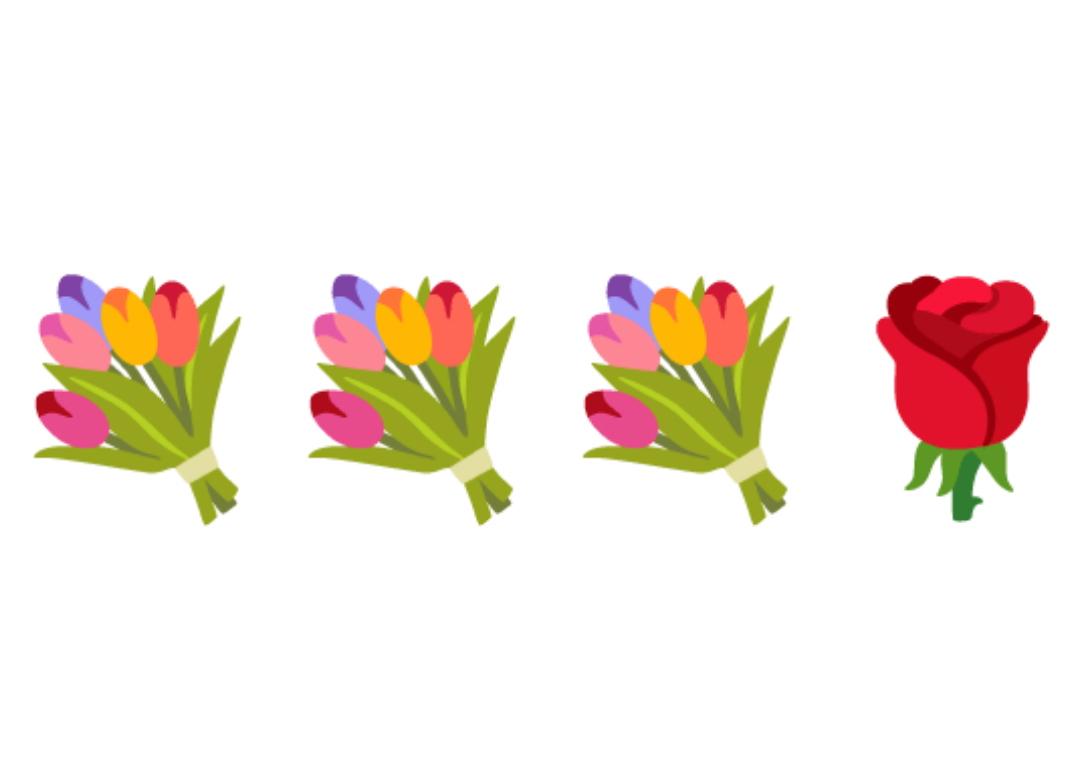
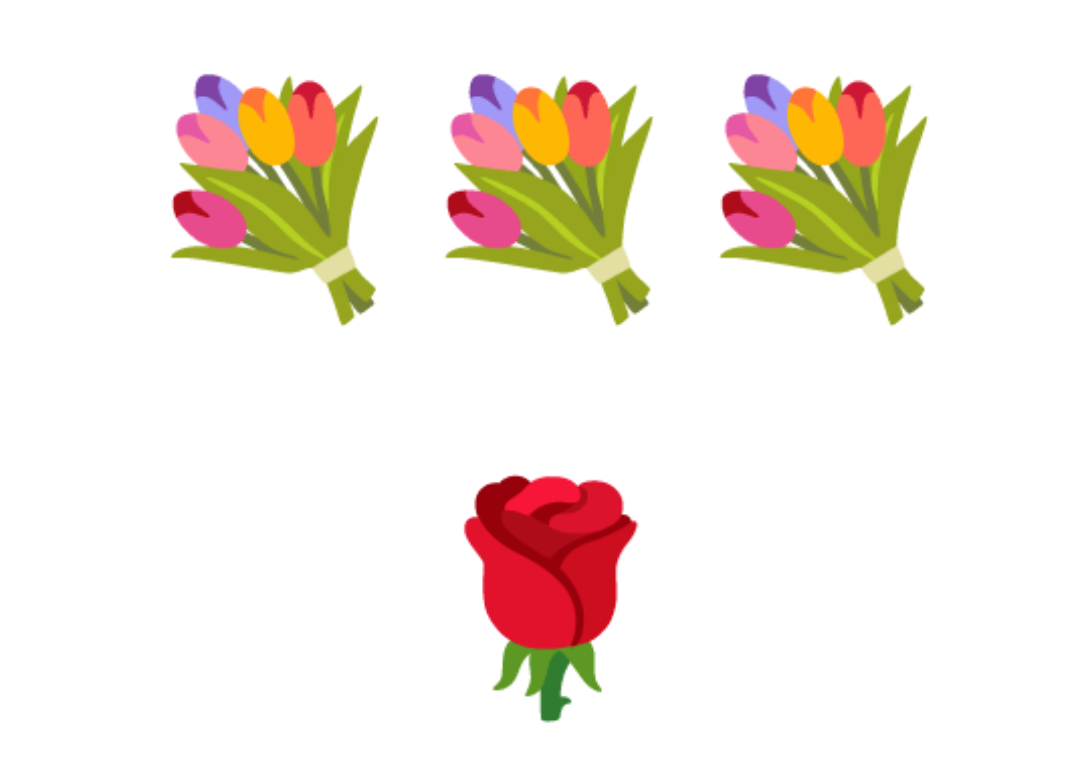
Before and after one commit to rex16/lay, a plain HTML site: page index.html in a window 1280 px wide. Shown: the whole page, without its empty margins (91-1172 px from the left). Drawn offline with Linux system fonts and the light colour scheme.

Commit message:
Update index.html

```diff
--- a/index.html
+++ b/index.html
@@ -23,6 +23,7 @@
     </style>
   </head>
   <body>
-    <div class="emoji" role="img" aria-label="玫瑰">💐💐💐🌹</div>
+    <div class="emoji" role="img" aria-label="鲜花">💐💐💐</div>
+    <div class="emoji" role="img" aria-label="玫瑰">🌹</div>
   </body>
 </html>
```
